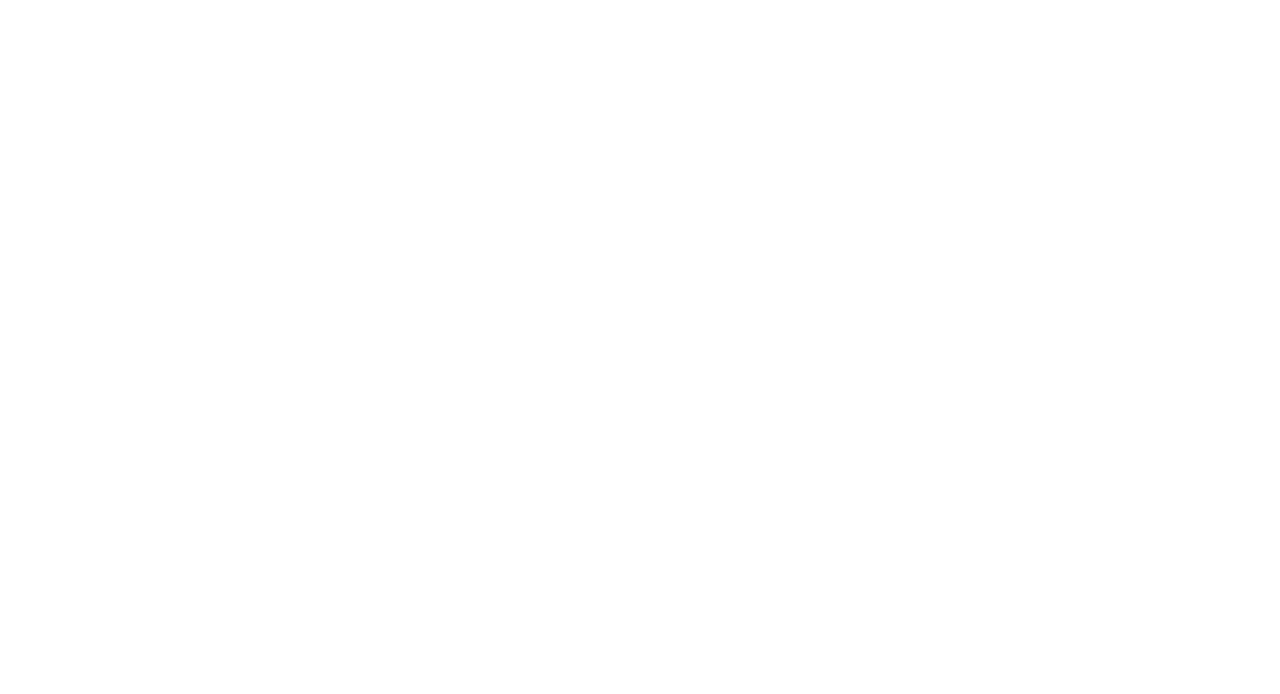
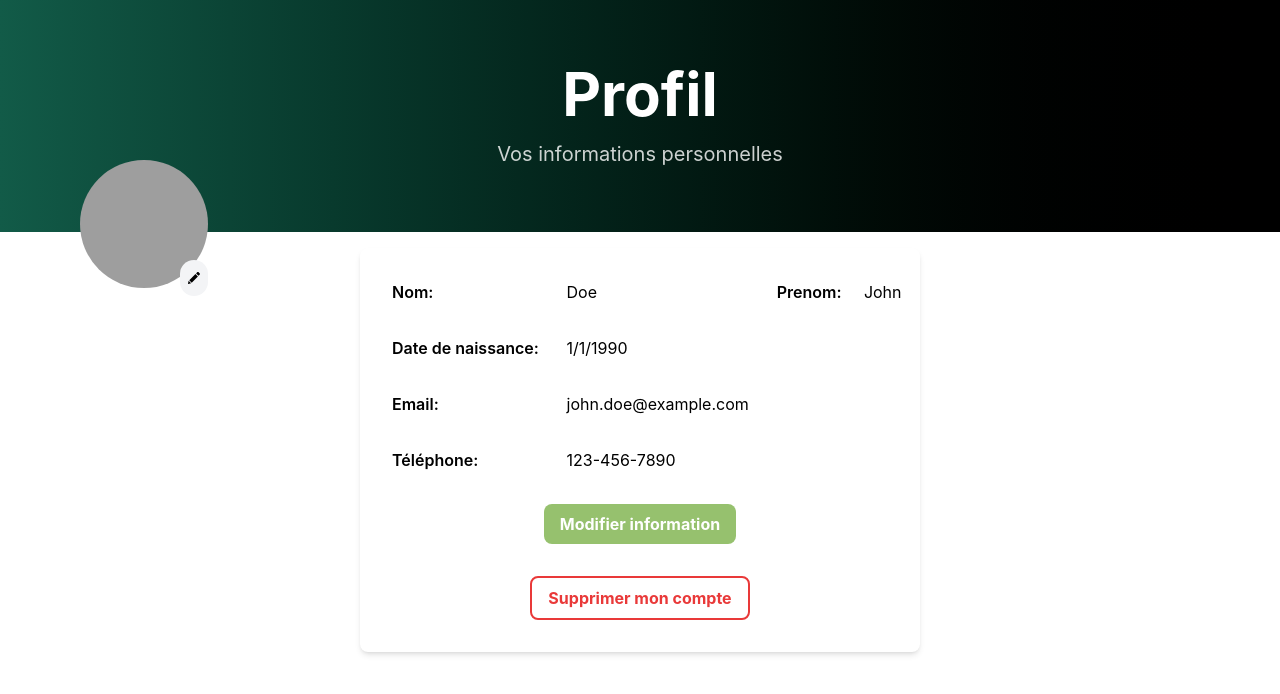
Before and after one commit to BudgetsOrg/Projet_BudgETS, a React (Vite) app in the folder frontend/: page /Profil in a window 1280 px wide. Before the commit this address had no page. Shown: the top 694 px of the page. Built offline with nearby package versions, Linux system fonts and the light colour scheme; grey boxes are pictures that could not be loaded.

Commit message:
frontend page profil

```diff
--- a/frontend/src/App.tsx
+++ b/frontend/src/App.tsx
@@ -2,6 +2,7 @@
 import "./style/style.css";
 import Inscription from "./Inscription";
 import PagePrincipale from "./PagePrincipale";
+import PageProfile from "./Profile";
 
 function App() {
   return (
@@ -10,6 +11,7 @@
         <Routes>
           <Route path="/" element={<PagePrincipale />} />
           <Route path="/Inscription" element={<Inscription />} />
+          <Route path="/Profil" element={<PageProfile />} />
           <Route />
         </Routes>
       </div>
--- a/frontend/src/Profile.tsx
+++ b/frontend/src/Profile.tsx
@@ -1,2 +1,26 @@
 // Justine
+
+import { getLoggedInUser } from "./api/userApi";
+import { EditProfilePicture } from "./components/Profile/EditProfilePicture";
+import { ProfileHeader } from "./components/Profile/ProfileHeader";
+import { TableInfoProfil } from "./components/Profile/TableInfoProfil";
+
 // + popup suppression Justine
+export function PageProfile() {
+  const user = getLoggedInUser(); // This will throw an error if no user is logged in, which is fine for now as we are just testing the profile page with a mock user. We should handle this more gracefully in a real application.
+  return (
+    <div>
+      <div className="relative flex flex-col items-center space-y-4">
+        <ProfileHeader />
+        <div className="absolute top-40 left-20">
+          <EditProfilePicture profilePicture={user.image} />
+        </div>
+      </div>
+      <div className="px-10 w-1/2 h-full mx-auto">
+        <TableInfoProfil {...user} />
+      </div>
+    </div>
+  );
+}
+
+export default PageProfile;
--- a/frontend/src/api/api.ts
+++ b/frontend/src/api/api.ts
@@ -1,5 +1,3 @@
-import type { Enveloppe } from "../interfaces/interfaces";
-
 const API_URL = "http://localhost:3000";
 const debug = true;
 
--- /dev/null
+++ b/frontend/src/api/userApi.ts
@@ -0,0 +1,50 @@
+import type { User } from "../interfaces/interfaces";
+
+const API_URL = "http://localhost:3000";
+
+// because we are in testing phase
+const debug = true;
+let loggedInUser: User | null = null;
+
+//TODO : Change with the actual login information, used as a placeholder for the profile page;
+export async function login(username: string, password: string) {
+  if (debug) {
+    const mockUser: User = {
+      id_user: 1,
+      nom: "Doe",
+      prenom: "John",
+      adresse_email: "john.doe@example.com",
+      telephone: "1234567890",
+      image: "https://thispersondoesnotexist.com/",
+      date_naissance: new Date("1990-01-01"),
+    };
+    loggedInUser = mockUser;
+    return mockUser;
+  } else {
+    const response = await fetch(`${API_URL}/login`, {
+      method: "POST",
+      headers: {
+        "Content-Type": "application/json",
+      },
+      body: JSON.stringify({ username, password }),
+    });
+    if (!response.ok) {
+      throw new Error("Erreur lors du login");
+    }
+    const user = await response.json();
+    loggedInUser = user;
+    return user;
+  }
+}
+
+//TODO : Change with the actual login information, used as a placeholder for the profile page;
+export function getLoggedInUser() {
+  if (debug) {
+    login("john.doe", "password"); // This will set the loggedInUser variable to the mock user, which is fine for now as we are just testing the profile page with a mock user. We should handle this more gracefully in a real application.
+  }
+  if (!loggedInUser) {
+    //We should probably send the user back to the login page instead of throwing an error
+    throw new Error("No user is currently logged in");
+  }
+  return loggedInUser;
+}
--- /dev/null
+++ b/frontend/src/components/Profile/EditProfilePicture.tsx
@@ -0,0 +1,28 @@
+import editLogo from "../../assets/edit-icon.svg";
+
+type EditProfilePictureProps = {
+  profilePicture: string;
+};
+
+export function EditProfilePicture({
+  profilePicture,
+}: EditProfilePictureProps) {
+  return (
+    <div className="relative items-center space-y-4">
+      <div
+        className="w-32 h-32 rounded-full bg-cover bg-center"
+        style={{ backgroundImage: `url(${profilePicture})` }}
+      ></div>
+      <button
+        onClick={clicked}
+        className="absolute top-25 left-25 p-2 rounded-full bg-gray-100 hover:bg-gray-200 transition"
+      >
+        <img src={editLogo} alt="Edit" className="w-5 h-5" />
+      </button>
+    </div>
+  );
+}
+function clicked() {
+  //Should open a file dialog to select a new profile picture
+  console.log("Clicked");
+}
--- /dev/null
+++ b/frontend/src/components/Profile/ProfileHeader.tsx
@@ -0,0 +1,14 @@
+export function ProfileHeader() {
+  return (
+    <header className="w-full py-16 px-6 text-white bg-gradient-to-r from-[var(--color-primary)] to-black">
+      <div className="max-w-5xl mx-auto">
+        <h1 className="text-4xl md:text-6xl font-bold mb-4 text-center">
+          Profil
+        </h1>
+        <p className="text-lg md:text-xl opacity-80 text-center">
+          Vos informations personnelles
+        </p>
+      </div>
+    </header>
+  );
+}
--- /dev/null
+++ b/frontend/src/components/Profile/TableInfoProfil.tsx
@@ -0,0 +1,47 @@
+import type { User } from "../../interfaces/interfaces";
+
+export function TableInfoProfil(user: User) {
+  return (
+    <div className="w-full p-4 bg-white shadow-md rounded-lg">
+      <table className="w-full">
+        <tbody>
+          <tr>
+            <td className="font-semibold p-4">Nom:</td>
+            <td>{user.nom}</td>
+            <td className="font-semibold p-4">Prenom:</td>
+            <td>{user.prenom}</td>
+          </tr>
+          <tr>
+            <td className="font-semibold p-4">Date de naissance:</td>
+            <td>
+              {String(user.date_naissance.getDate())}/
+              {String(user.date_naissance.getMonth() + 1)}/
+              {String(user.date_naissance.getFullYear())}
+            </td>
+          </tr>
+          <tr>
+            <td className="font-semibold p-4">Email:</td>
+            <td>{user.adresse_email}</td>
+          </tr>
+          <tr>
+            <td className="font-semibold p-4">Téléphone:</td>
+            <td>
+              {user.telephone.substring(0, 3)}-{user.telephone.substring(3, 6)}-
+              {user.telephone.substring(6, 10)}
+            </td>
+          </tr>
+        </tbody>
+      </table>
+      <div className="flex items-center justify-center p-4">
+        <button className="confirm-button py-2 px-4 rounded-lg">
+          Modifier information
+        </button>
+      </div>
+      <div className="flex items-center justify-center p-4">
+        <button className="delete-button py-2 px-4 rounded-lg">
+          Supprimer mon compte
+        </button>
+      </div>
+    </div>
+  );
+}
--- a/frontend/src/style/style.css
+++ b/frontend/src/style/style.css
@@ -3,6 +3,7 @@
 @theme {
   --color-primary: #125b48;
   --color-secondary: #96c16e;
+  --color-delete: #e93939;
 }
 
 @layer utilities {
@@ -21,3 +22,25 @@
     background: #555; /* or use @apply bg-gray-700 */
   }
 }
+
+@layer components {
+  .confirm-button {
+    cursor: pointer;
+    background: var(--color-secondary);
+    color: white;
+    font-weight: bold;
+  }
+
+  .confirm-button:hover {
+    background: #888;
+  }
+
+  .delete-button {
+    cursor: pointer;
+    background: white;
+    color: var(--color-delete);
+    border-color: var(--color-delete);
+    border: 2px solid var(--color-delete);
+    font-weight: bold;
+  }
+}
```
Also changed, not shown: frontend/src/interfaces/interfaces.ts (+10 -0 lines), frontend/src/style/general/general.css (deleted, +0 -8 lines), frontend/src/assets/edit-icon.svg (added), frontend/src/style/pages/PagePrincipale.txt (deleted).
